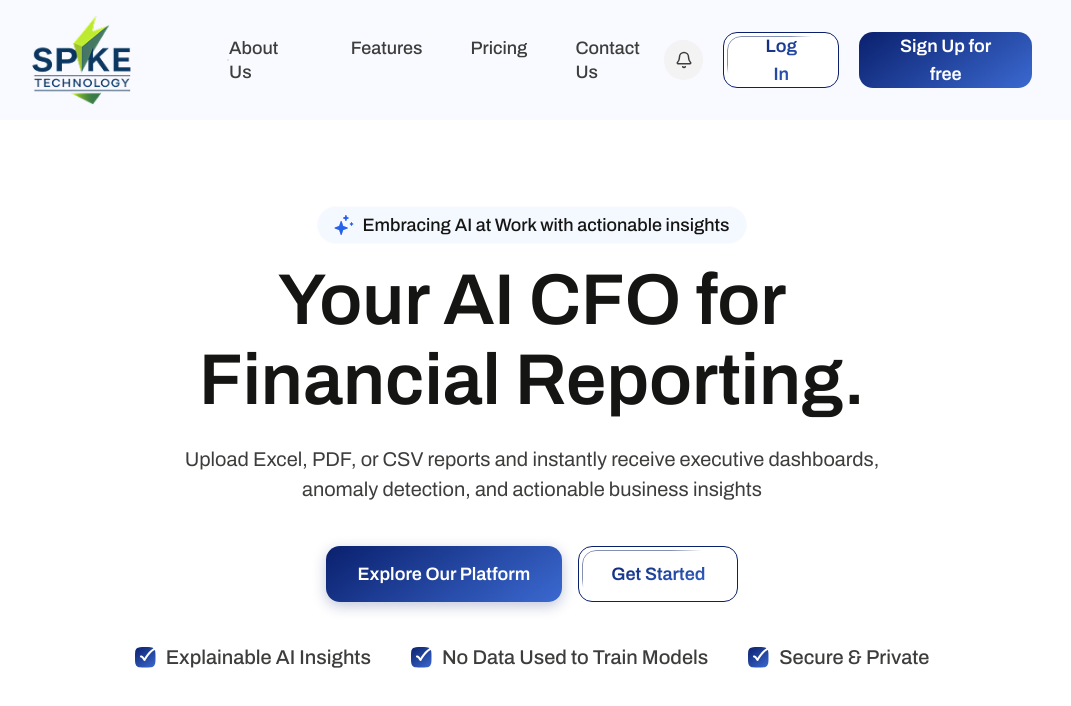
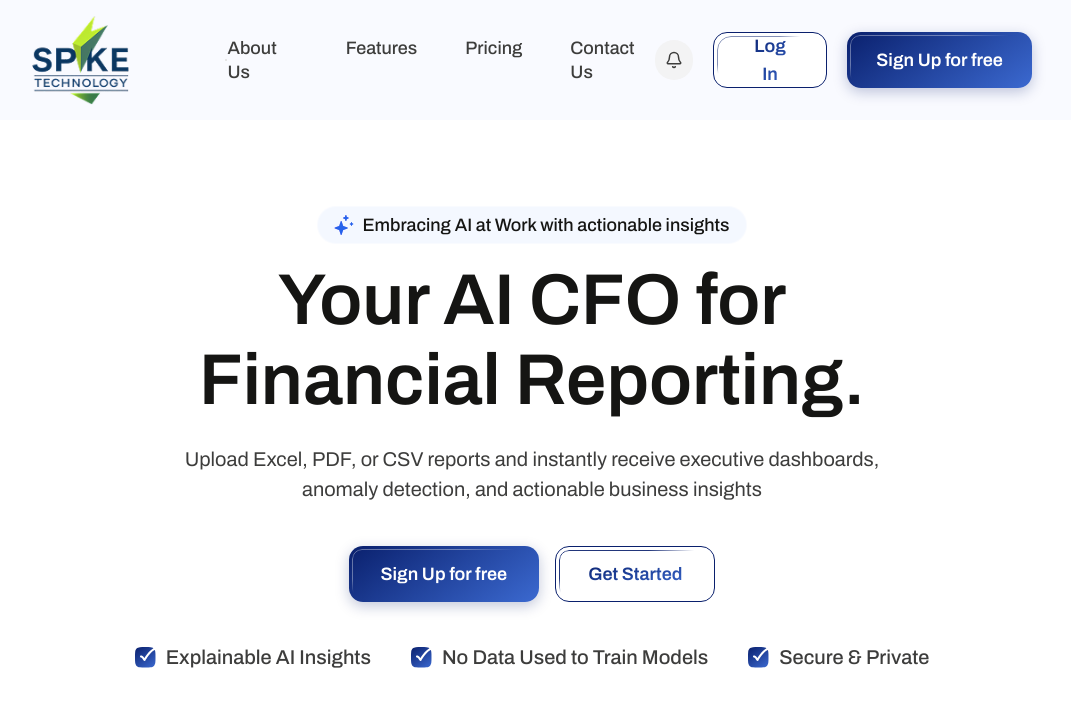
Before and after one commit to backbencherstudio/liza_th_front_end, a Next.js app: page / in a window 1280 px wide. Shown: the top 706 px of the page, without its empty margins (108-1179 px from the left). Built offline with nearby package versions, Linux system fonts and the light colour scheme.

Commit message:
update button

```diff
--- a/components/landing/HeroSection.tsx
+++ b/components/landing/HeroSection.tsx
@@ -1,6 +1,9 @@
+"use client"
+
 import React from "react";
 import ThreeStarIcon from "../icons/ThreeStarIcon";
 import TickIcon from "../icons/TickIcon";
+import CustomButton from "../reusable/CustomButton";
 
 export default function HeroSection() {
     return (
@@ -32,25 +35,18 @@ export default function HeroSection() {
                     <div className="flex flex-col sm:flex-row gap-4">
 
                         {/* Primary Solid Button */}
-            <button className="flex h-14 items-center justify-center px-8 rounded-xl [background:linear-gradient(144deg,#0A206D_0%,#3B69D0_100%)] text-white font-semibold text-lg shadow-[0_4px_14px_rgba(10,32,109,0.25)] hover:opacity-95 transition-opacity cursor-pointer whitespace-nowrap">
+                        {/* <button className="flex h-14 items-center justify-center px-8 rounded-xl [background:linear-gradient(144deg,#0A206D_0%,#3B69D0_100%)] text-white font-semibold text-lg shadow-[0_4px_14px_rgba(10,32,109,0.25)] hover:opacity-95 transition-opacity cursor-pointer whitespace-nowrap">
               Explore Our Platform
-            </button>
+            </button> */}
+
+                        <CustomButton onClick={() => open("sign-up")}>
+                            Sign Up for free
+                        </CustomButton>
 
                         {/* Secondary Outline Button with Fading Inner Accent Line */}
-            <button className="relative flex h-14 items-center justify-center px-8 rounded-xl border border-[#0A206D] bg-white text-[#0A206D] font-semibold text-lg transition-colors hover:bg-[#f0f4ff] cursor-pointer whitespace-nowrap overflow-hidden">
-              <span className="bg-gradient-to-br from-[#0A206D] to-[#3B69D0] bg-clip-text text-transparent z-10">
+                        <CustomButton variant="outline">
                             Get Started
-              </span>
-              <div
-                className="absolute inset-[3px] rounded-xl border border-[#0A206D] pointer-events-none"
-                style={{
-                  maskImage:
-                    "linear-gradient(to bottom right, rgba(0,0,0,0.5) 0%, rgba(0,0,0,0.5) 30%, rgba(0,0,0,0) 40%)",
-                  WebkitMaskImage:
-                    "linear-gradient(to bottom right, rgba(0,0,0,0.5) 0%, rgba(0,0,0,0.5) 30%, rgba(0,0,0,0) 40%)",
-                }}
-              />
-            </button>
+                        </CustomButton>
 
                     </div>
                 </div>
--- a/components/landing/Navbar.tsx
+++ b/components/landing/Navbar.tsx
@@ -6,6 +6,7 @@ import Image from "next/image";
 import { Menu, X, Bell } from "lucide-react";
 import { useAuthModalStore } from "@/store/auth-modal.store";
 import { cn } from "@/lib/utils";
+import CustomButton from "../reusable/CustomButton";
 
 const NAV_LINKS = ["About Us", "Features", "Pricing", "Contact Us"];
 
@@ -76,14 +77,9 @@ export default function Navbar() {
                     </button>
 
                     {/* Sign Up */}
-          <button
-            onClick={() => open("sign-up")}
-            className="flex h-14 justify-center items-center [background:linear-gradient(144deg,#0A206D_0%,#3B69D0_100%)] px-6 py-3 rounded-xl cursor-pointer hover:opacity-90 transition-opacity"
-          >
-            <span className="text-white font-[Archivo] text-lg font-semibold">
+                    <CustomButton onClick={() => open("sign-up")}>
                         Sign Up for free
-            </span>
-          </button>
+                    </CustomButton>
                 </div>
 
                 {/* Mobile right side — bell + hamburger */}
@@ -136,7 +132,7 @@ export default function Navbar() {
                     {/* Bottom: Auth Buttons */}
                     <div className="flex flex-col gap-3 w-full mt-auto">
                         {/* Log In Button */}
-            <button
+                        {/* <button
                             onClick={() => {
                                 open("sign-in");
                                 setMenuOpen(false);
@@ -155,18 +151,17 @@ export default function Navbar() {
                                         "linear-gradient(to bottom right, rgba(0,0,0,0.5) 0%, rgba(0,0,0,0.5) 30%, rgba(0,0,0,0) 40%)",
                                 }}
                             />
-            </button>
+                        </button> */}
+
+                        <CustomButton variant="outline" >
+                            Login
+                        </CustomButton>
+
 
                         {/* Sign Up Button */}
-            <button
-              onClick={() => {
-                open("sign-up");
-                setMenuOpen(false);
-              }}
-              className="w-full flex justify-center items-center h-14 rounded-xl [background:linear-gradient(144deg,#0A206D_0%,#3B69D0_100%)] text-white font-[Archivo] text-lg font-semibold cursor-pointer transition-opacity hover:opacity-95"
-            >
+                        <CustomButton onClick={() => open("sign-up")}>
                             Sign Up for free
-            </button>
+                        </CustomButton>
                     </div>
 
                 </div>
--- /dev/null
+++ b/components/reusable/CustomButton.tsx
@@ -0,0 +1,70 @@
+"use client"
+
+import { ButtonHTMLAttributes } from "react";
+import clsx from "clsx";
+
+type ButtonVariant = "primary" | "outline";
+
+interface ButtonProps extends ButtonHTMLAttributes<HTMLButtonElement> {
+  variant?: ButtonVariant;
+  fullWidth?: boolean;
+}
+
+export default function CustomButton({
+  children,
+  variant = "primary",
+  fullWidth = false,
+  className,
+  ...props
+}: ButtonProps) {
+  const base =
+    "relative flex h-14 items-center justify-center overflow-hidden rounded-xl px-8 text-lg font-semibold transition-all duration-200 cursor-pointer whitespace-nowrap";
+
+  return (
+    <button
+      {...props}
+      className={clsx(
+        base,
+        fullWidth && "w-full",
+        variant === "primary"
+          ? "bg-[linear-gradient(144deg,#0A206D_0%,#3B69D0_100%)] text-white shadow-[0_4px_14px_rgba(10,32,109,0.25)] hover:opacity-95"
+          : "border border-[#0A206D] bg-white hover:bg-[#f0f4ff]",
+        className
+      )}
+    >
+      {variant === "primary" ? (
+        <>
+          <span className="relative z-10">{children}</span>
+
+          {/* White Inner Accent */}
+          <div
+            className="pointer-events-none absolute inset-[3px] rounded-[10px] border border-white/40"
+            style={{
+              maskImage:
+                "linear-gradient(to bottom right, rgba(0,0,0,.9) 0%, rgba(0,0,0,.9) 30%, transparent 45%)",
+              WebkitMaskImage:
+                "linear-gradient(to bottom right, rgba(0,0,0,.9) 0%, rgba(0,0,0,.9) 30%, transparent 45%)",
+            }}
+          />
+        </>
+      ) : (
+        <>
+          <span className="relative z-10 bg-gradient-to-br from-[#0A206D] to-[#3B69D0] bg-clip-text text-transparent">
+            {children}
+          </span>
+
+          {/* Blue Inner Accent */}
+          <div
+            className="pointer-events-none absolute inset-[3px] rounded-[10px] border border-[#0A206D]"
+            style={{
+              maskImage:
+                "linear-gradient(to bottom right, rgba(0,0,0,.9) 0%, rgba(0,0,0,.9) 30%, transparent 45%)",
+              WebkitMaskImage:
+                "linear-gradient(to bottom right, rgba(0,0,0,.9) 0%, rgba(0,0,0,.9) 30%, transparent 45%)",
+            }}
+          />
+        </>
+      )}
+    </button>
+  );
+}
```
Lines whose indentation alone changed are shown as unchanged.
